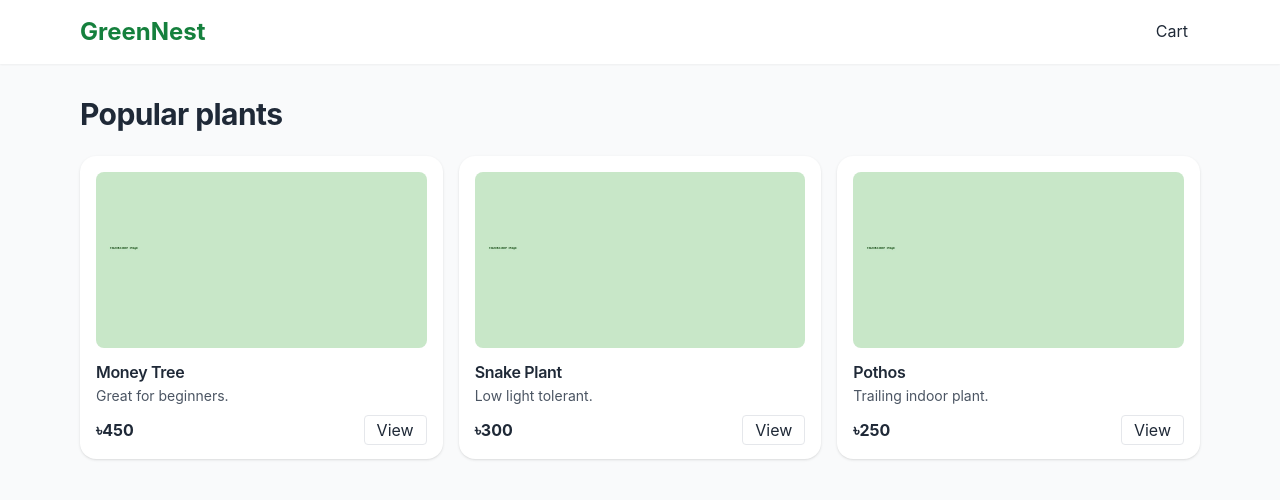
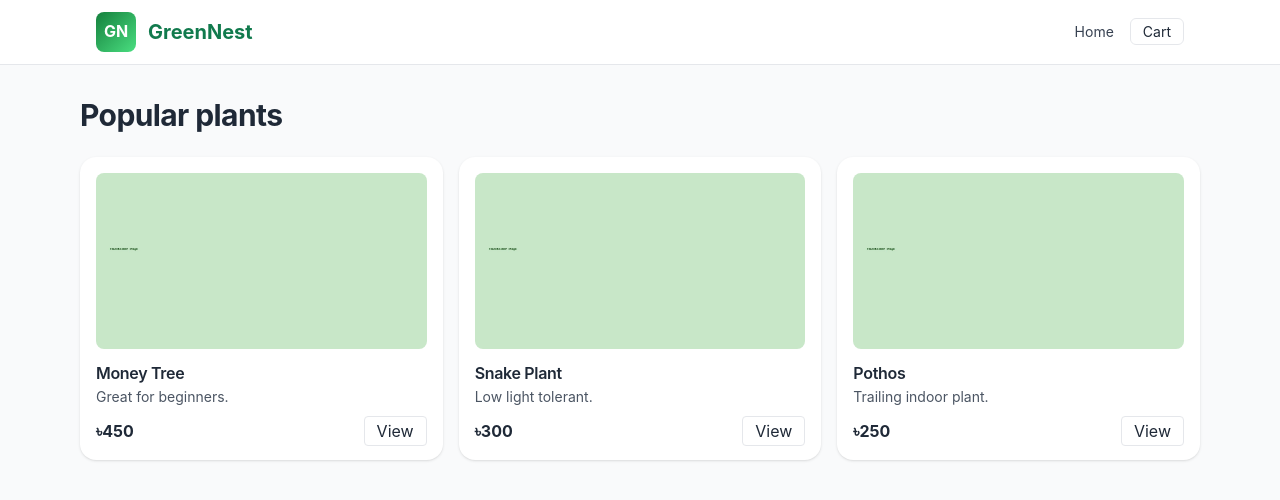
Before and after one commit to EngrMahmudul/SmartNursery, a Next.js app: page / in a window 1280 px wide. Shown: the top 500 px of the page. Built offline with nearby package versions, Linux system fonts and the light colour scheme.

Commit message:
Refactor Header component with new styles and layout

```diff
--- a/components/Header.jsx
+++ b/components/Header.jsx
@@ -2,13 +2,16 @@ import Link from 'next/link'
 
 export default function Header(){
   return (
-    <header className="bg-white shadow-sm">
-      <div className="max-w-6xl mx-auto px-4 py-4 flex items-center justify-between">
-        <Link href="/">
-          <a className="text-2xl font-bold text-green-700">GreenNest</a>
-        </Link>
-        <nav>
-          <Link href="/cart"><a className="px-3">Cart</a></Link>
+    <header className="bg-white/90 backdrop-blur sticky top-0 z-40 border-b">
+      <div className="page-container flex items-center justify-between py-3">
+        <Link href="/"><a className="flex items-center gap-3">
+          <div className="w-10 h-10 rounded-lg bg-gradient-to-br from-green-700 to-green-400 flex items-center justify-center text-white font-bold">GN</div>
+          <span className="text-xl font-bold text-[color:var(--brand-green)]">GreenNest</span>
+        </a></Link>
+
+        <nav className="flex items-center gap-4">
+          <Link href="/"><a className="text-sm text-gray-700 hover:text-[color:var(--brand-green)]">Home</a></Link>
+          <Link href="/cart"><a className="px-3 py-1 rounded-md border text-sm hover:bg-green-50">Cart</a></Link>
         </nav>
       </div>
     </header>
```
